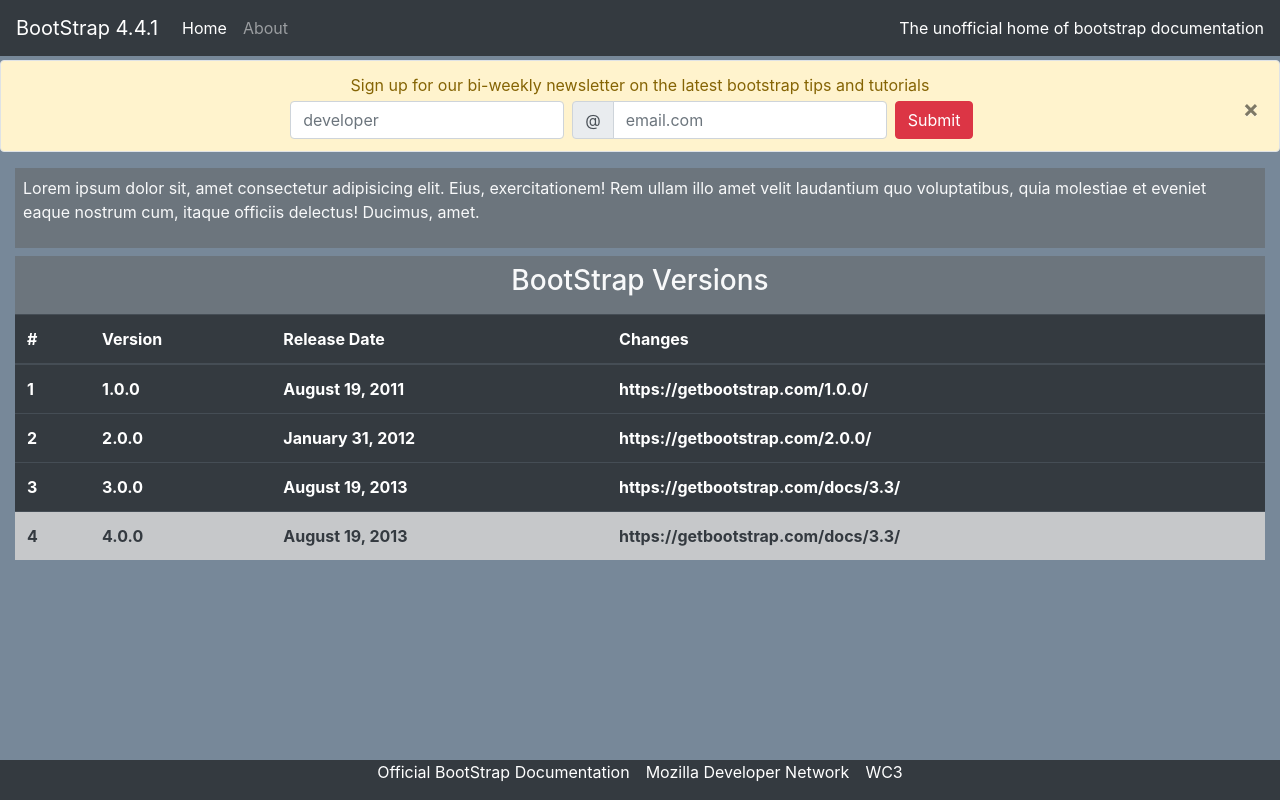
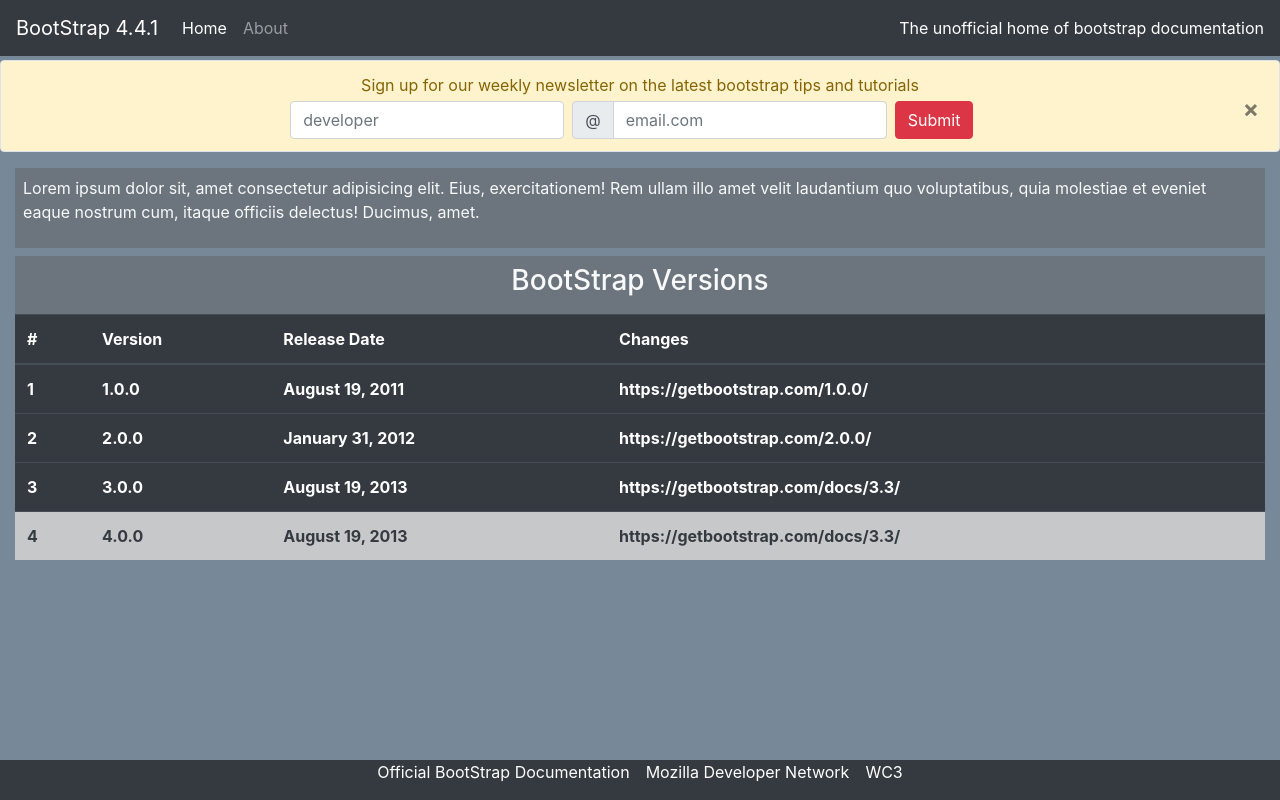
Before and after one commit to halmanza/PromineoCourseWork, a website: page FrontEnd/index.html in a window 1280 px wide. Drawn offline with nearby package versions, Linux system fonts and the light colour scheme.

Commit message:
udpate wording

```diff
--- a/FrontEnd/index.html
+++ b/FrontEnd/index.html
@@ -44,7 +44,7 @@
       </div>
     </nav>
     <div class="alert alert-warning border mt-1 rounded-bottom " role="alert" >
-      <p class="text-center m-0">Sign up for our bi-weekly newsletter on the latest bootstrap tips and tutorials</p>
+      <p class="text-center m-0">Sign up for our weekly newsletter on the latest bootstrap tips and tutorials</p>
       <button type="button" class="close" data-dismiss="alert" aria-label="Close">
         <span aria-hidden="true">&times;</span>
       </button>
```
Also changed, not shown: FrontEnd/package.json (added, +16 -0 lines).
